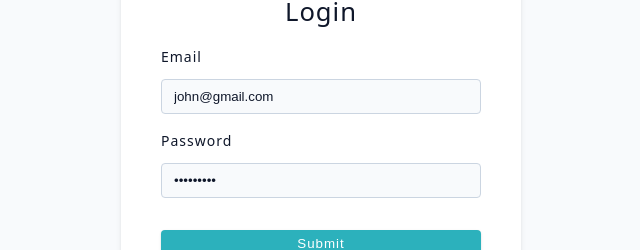
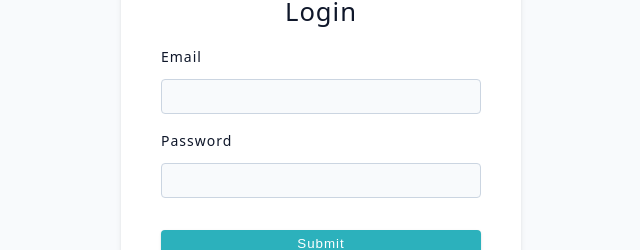
Before and after one commit to alextruonglt/jobApp, a React (Create React App) app in the folder frontend/: page /login in a window 1280 px wide. Shown: the part 271-521 px from the top of the page, without its empty margins (319-959 px from the left). Built offline with nearby package versions, Linux system fonts and the light colour scheme.

Commit message:
updated login page

```diff
--- a/frontend/src/pages/Login.js
+++ b/frontend/src/pages/Login.js
@@ -42,8 +42,8 @@
       <Form method="post" className="form">
         <Logo />
         <h4>Login</h4>
-        <FormRow type="email" name="email" defaultValue="john@gmail.com" />
-        <FormRow type="password" name="password" defaultValue="secret123" />
+        <FormRow type="email" name="email" />
+        <FormRow type="password" name="password" />
         <SubmitBtn />
         <button type="button" className="btn btn-block" onClick={loginDemoUser}>
           explore the app
```
